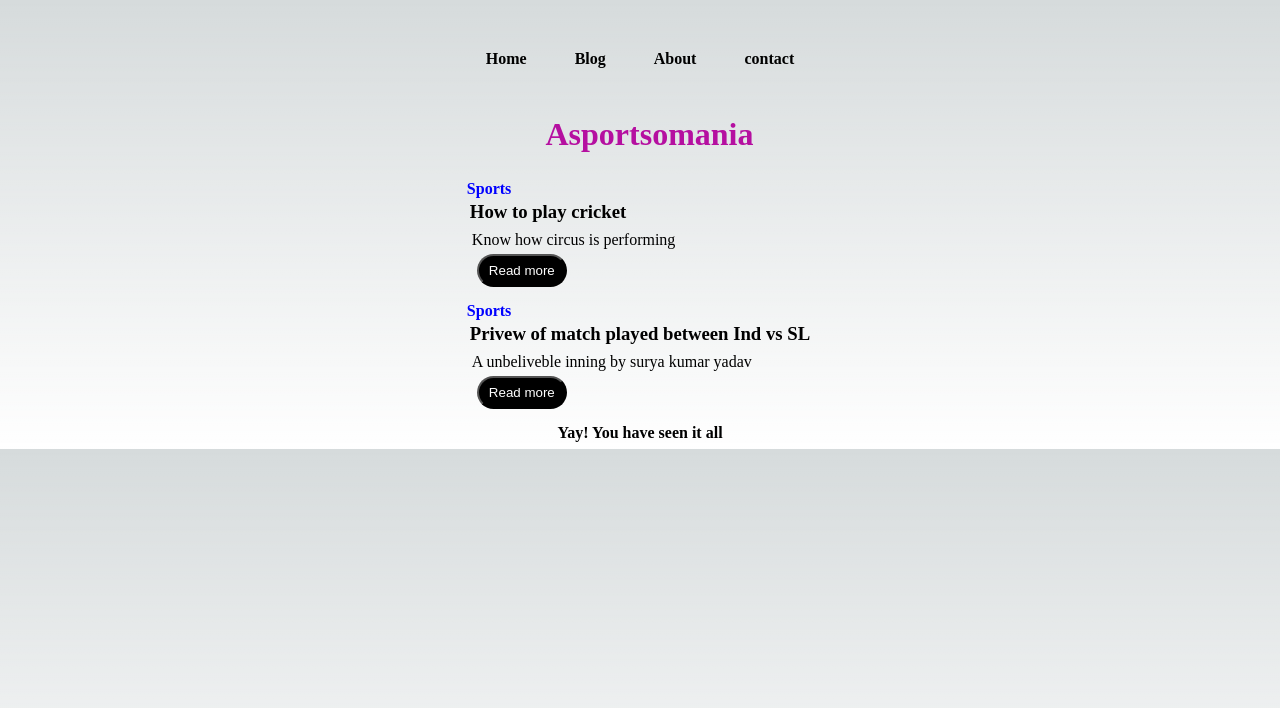
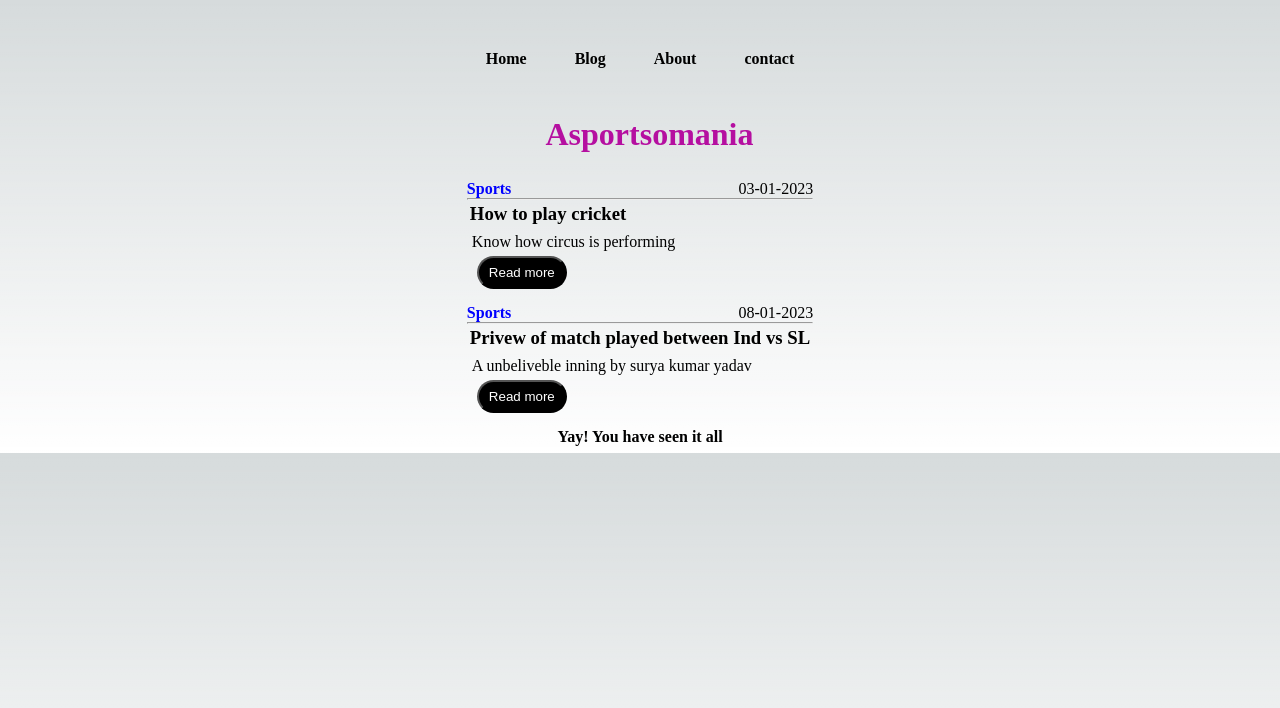
Before and after one commit to satyam219/Asportso19, a Next.js app: page /blog in a window 1280 px wide. Shown: the top 708 px of the page. Built offline with nearby package versions, Linux system fonts and the light colour scheme.

Commit message:
20_08012023 Commit

```diff
--- a/blogdata/How to Play cricket.json
+++ b/blogdata/How to Play cricket.json
@@ -4,6 +4,6 @@
     "content": "Cirkus is a 2022 Indian Hindi-language period comedy drama film[5][6] directed and produced by Rohit Shetty. The film is jointly produced by Rohit Shetty Productionz and T-Series.[7] The film stars Ranveer Singh[8] & Varun Sharma in dual roles alongside Pooja Hegde and Jacqueline Fernandez.[9][10][11][12] In the film, after finding two sets of identical twins on the doorstep of his orphanage, Dr. Roy Jamnadas gives them up for adoption to two different families in different cities. Years later, a comedy of errors ensues when one set of twins decides to visit the city where the other set of twins runs a circus and there is a lot of confusion due to mistaken identities. Cirkus is based on the 1982 Hindi film Angoor which itself was based on William Shakespeare's play The Comedy of Errors.[13][14] Principal photography for the film began in November 2020 at Mumbai and also took place in Ooty.[15] Cirkus was theatrically released on 23 December 2022, to negative reviews from critics and audience.[16]",
     "author": "Satyam kumar",
     "metadesc": "Know how circus is performing",
-    "slug": "How to play cricket"
-
+    "slug": "How to play cricket",
+    "date": "03-01-2023"
 }
--- a/blogdata/Privew of match played between Ind vs SL.json
+++ b/blogdata/Privew of match played between Ind vs SL.json
@@ -4,6 +4,7 @@
     "content": "Cirkus is a 2022 Indian Hindi-language period comedy drama film[5][6] directed and produced by Rohit Shetty. The film is jointly produced by Rohit Shetty Productionz and T-Series.[7] The film stars Ranveer Singh[8] & Varun Sharma in dual roles alongside Pooja Hegde and Jacqueline Fernandez.[9][10][11][12] In the film, after finding two sets of identical twins on the doorstep of his orphanage, Dr. Roy Jamnadas gives them up for adoption to two different families in different cities. Years later, a comedy of errors ensues when one set of twins decides to visit the city where the other set of twins runs a circus and there is a lot of confusion due to mistaken identities. Cirkus is based on the 1982 Hindi film Angoor which itself was based on William Shakespeare's play The Comedy of Errors.[13][14] Principal photography for the film began in November 2020 at Mumbai and also took place in Ooty.[15] Cirkus was theatrically released on 23 December 2022, to negative reviews from critics and audience.[16]",
     "author": "Satyam kumar",
     "metadesc": "A unbeliveble inning by surya kumar yadav",
-    "slug": "Privew of match played between Ind vs SL"
+    "slug": "Privew of match played between Ind vs SL",
+     "date": "08-01-2023"
 
 }
--- a/pages/blog.js
+++ b/pages/blog.js
@@ -36,6 +36,8 @@ const Blog = (props) => {
           return <div className={styles.blogitem} key={blogitem.slug} >
       <Link href={`/blogpost/${blogitem.slug}`}>
       <span className={styles.cat}>{blogitem.catogary}</span>
+       <span className={styles.dat}>{blogitem.date}</span>
+      <hr className={styles.bor}/>
       <h3 className={styles.ha3}>{blogitem.title}</h3></Link>
       <p className={styles.pa3}>{blogitem.metadesc.substr(0, 140)}</p>
       <Link href={`/blogpost/${blogitem.slug}`}><button className={styles.btn}>Read more</button></Link>
--- a/styles/Blog.module.css
+++ b/styles/Blog.module.css
@@ -34,6 +34,13 @@
     font-weight: bold;
     color: blue;
   }
+  .bor{
+    color: #87311240;
+  }
+  .dat{
+    color: black;
+    float: right;
+  }
 
   /* cart 2 */
 
```
Also changed, not shown: pages/about.js (+5 -6 lines).
